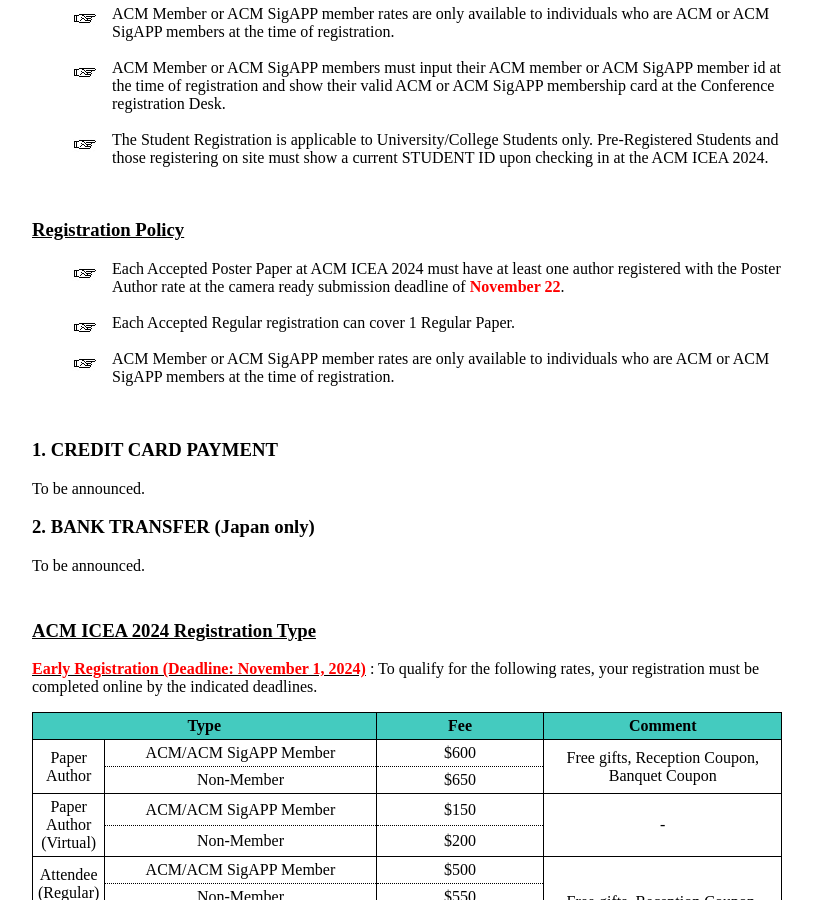
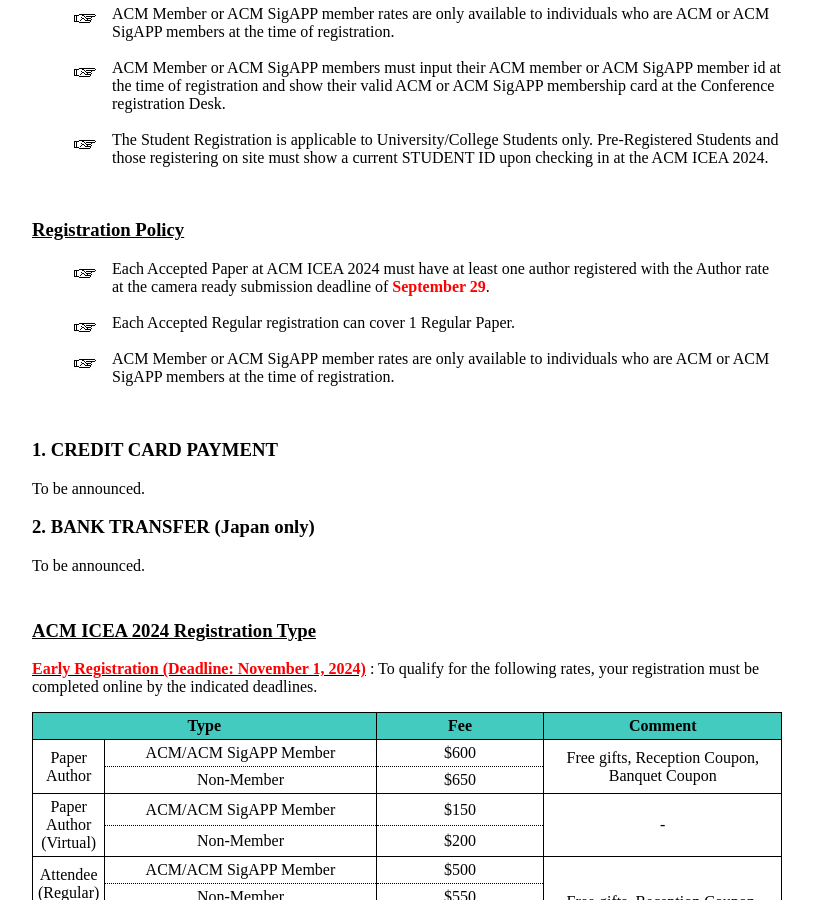
Before and after one commit to icea-conf/2024, a Jekyll site: the page built from registration/index.html, in a window 1280 px wide and 900 px high, scrolled down 514 px. Shown: the whole window, without its empty margins (233-1046 px from the left). Built offline with Jekyll 4.4.1, drawn with Linux system fonts in a browser that asks for light colours.

Commit message:
modified registration deadline dates

```diff
--- a/index.html
+++ b/index.html
@@ -51,7 +51,7 @@
                               </tr>
                               <tr>
                                     <td>
-                                          <li>Late Registration Due: </li>
+                                          <li>Late Registration Start: </li>
                                     </td>
                                     <td>
                                           <b>&nbsp; &nbsp; November 10, 2024</b>
--- a/papers/index.html
+++ b/papers/index.html
@@ -154,7 +154,7 @@
             </tr>
             <tr>
               <td>
-                <li>Late Registration Due:</li>
+                <li>Late Registration Start:</li>
               </td>
               <td>
                 <b>&nbsp; &nbsp; November 10, 2024</b>
--- a/registration/index.html
+++ b/registration/index.html
@@ -24,7 +24,7 @@
 
                <h3><u>Registration Policy</u></h3>
                <ul class="ul-style">
-                    <li class="li-style"><a style="text-align: justify">Each Accepted Poster Paper at ACM ICEA 2024 must have at least one author registered with the Poster Author rate at the camera ready submission deadline of <b style="color: #FF0000">November 22</b>.</a></li><br>
+                    <li class="li-style"><a style="text-align: justify">Each Accepted Paper at ACM ICEA 2024 must have at least one author registered with the Author rate at the camera ready submission deadline of <b style="color: #FF0000">September 29</b>.</a></li><br>
                     <li class="li-style"><a style="text-align: justify">Each Accepted Regular registration can cover 1 Regular Paper.</a></li><br>
                     <li class="li-style"><a style="text-align: justify">ACM Member or ACM SigAPP member rates are only available to individuals who are ACM or ACM SigAPP members at the time of registration.</a></li>
                </ul></br>
```
